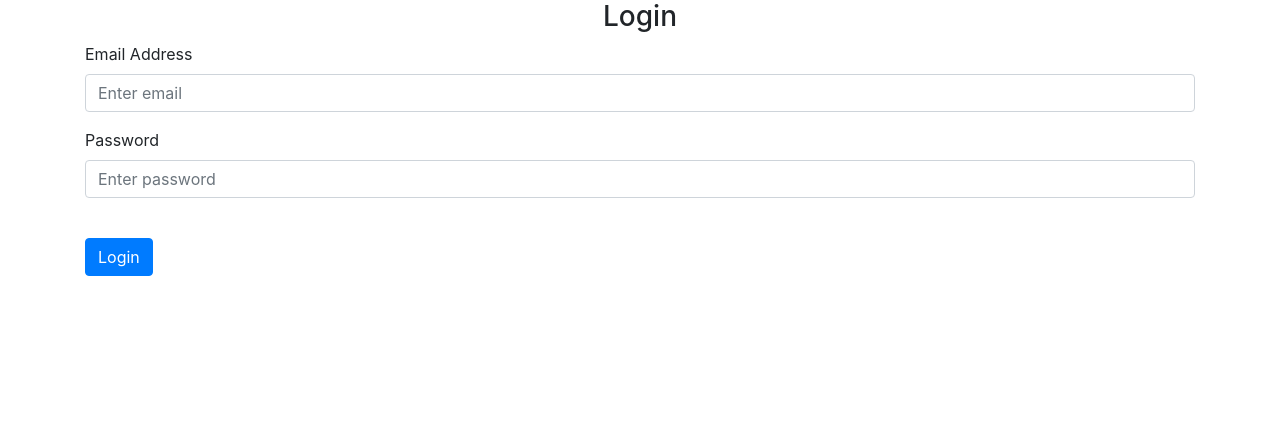
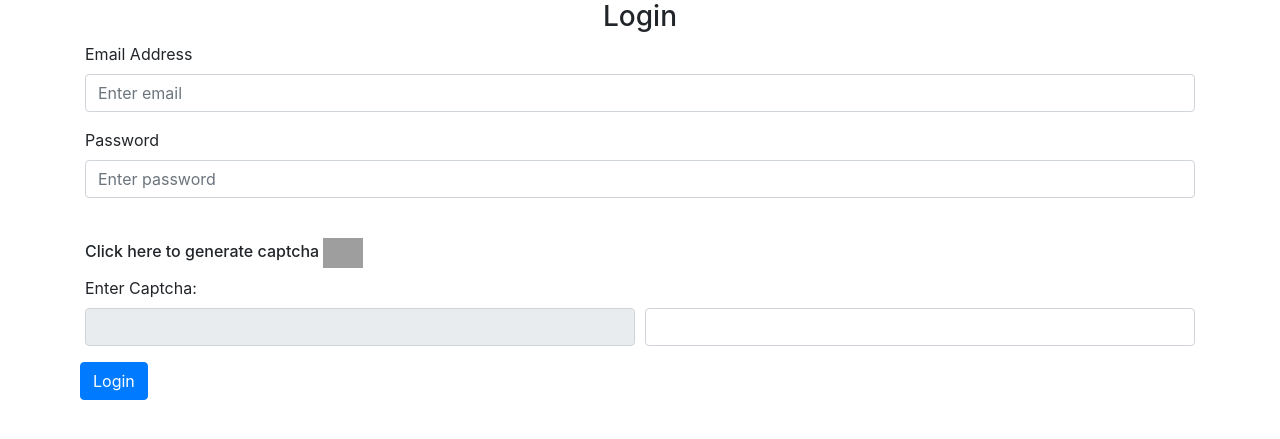
Before and after one commit to Guldurak/File-Sharing-Project, a Python web app: template website/templates/login.html in a window 1280 px wide. Shown: the part 56-495 px from the top of the page. Run offline with Jinja, Linux system fonts and the light colour scheme; the template is opened without the code that fills it, so the values that code supplies are empty; some libraries are stand-ins or nearby versions; grey boxes are pictures that could not be loaded.

Commit message:
Updated with functioning Captcha

```diff
--- a/website/templates/base.html
+++ b/website/templates/base.html
@@ -36,8 +36,12 @@
           <a class="nav-item nav-link" id="home" href="/">Home</a>
           <a class="nav-item nav-link" id="logout" href="/logout">Logout</a>
 
-          <li class="nav-item"><span class="navbar-text">Hello, {{user.first_name}} <h6> </h6></span></li>
-          {% else %}
+          <ul class="navbar-nav ms-auto mb-2 mb-lg-0 margin-right">
+            <li class="nav-item">
+              <a class="nav-item nav-link" id="username" href="/">Hello, {{user.first_name}} </a>
+            </li>
+          </ul>{% else %}
+
           <a class="nav-item nav-link" id="login" href="/login">Login</a>
           <a class="nav-item nav-link" id="signUp" href="/sign-up">Sign Up</a>
           {% endif %}
--- a/website/templates/home.html
+++ b/website/templates/home.html
@@ -1,5 +1,6 @@
 {% extends "base.html" %} {% block title %}Home{% endblock %} {% block content
 %}
+
 <!--<h1 align="center">Notes</h1>-->
 
 <!--<ul class="list-group list-group-flush" id="notes">-->
@@ -20,8 +21,10 @@
 <!--    <button type="submit" class="btn btn-primary">Add Note</button>-->
 <!--  </div>-->
 <!--</form>-->
+
 <form action="/action_page.php">
   <input type="file" id="myFile" name="filename">
   <input type="submit">
 </form>
+
 {% endblock %}
--- a/website/templates/login.html
+++ b/website/templates/login.html
@@ -25,65 +25,43 @@
     />
   </div>
   <br />
-  <button type="submit" class="btn btn-primary">Login</button>
+    <h6>Click here to generate captcha <img src="https://i0.wp.com/agileety.com/wp-content/uploads/2016/02/cropped-Refresh_icon.png?fit=512%2C512&ssl=1" width="40px" onclick="cap()"></h6>
 
-<!--    <label>Enter Captcha:</label>-->
-<!--    <div class="form-row">-->
+    <label>Enter Captcha:</label>
+    <div class="form-row">
 
-<!--      <div class="form-group col-md-6">-->
-<!--        <input type="text" class="form-control" readonly id="capt">-->
-<!--      </div>-->
+      <div class="form-group col-md-6">
+        <input type="text" class="form-control" readonly id="capt" name="capt">
+      </div>
 
-<!--      <div class="form-group col-md-6">-->
-<!--        <input type="text" class="form-control" id="textinput">-->
-<!--      </div>-->
+      <div class="form-group col-md-6">
+        <input type="text" class="form-control" id="textinput" name="textinput">
+      </div>
 
-<!--    </div>-->
+      <button type="submit" class="btn btn-primary">Login</button>
 
-<!--&lt;!&ndash;      <div class="form-group">&ndash;&gt;-->
-<!--&lt;!&ndash;          <button onclick="validcap()" class="btn btn-lg btn-success btn-block">Submit</button>&ndash;&gt;-->
-<!--&lt;!&ndash;      </div>&ndash;&gt;-->
-<!--          </form>-->
-<!--       <h6>Click here to generate captcha <img src="https://i0.wp.com/agileety.com/wp-content/uploads/2016/02/cropped-Refresh_icon.png?fit=512%2C512&ssl=1" width="40px" onclick="cap()"></h6>-->
+    </div>
 
+          </form>
 
+  <script type="text/javascript">
+  function cap(){
+    var alpha = ['A','B','C','D','E','F','G','H','I','J','K','L','M','N','O','P','Q','R','S','T','U','V'
+                 ,'W','X','Y','Z','1','2','3','4','5','6','7','8','9','0','a','b','c','d','e','f','g','h','i',
+                 'j','k','l','m','n','o','p','q','r','s','t','u','v','w','x','y','z', '!','@','#','$','%','^','&','*','+'];
 
+                 var a = alpha[Math.floor(Math.random()*71)];
+                 var b = alpha[Math.floor(Math.random()*71)];
+                 var c = alpha[Math.floor(Math.random()*71)];
+                 var d = alpha[Math.floor(Math.random()*71)];
+                 var e = alpha[Math.floor(Math.random()*71)];
+                 var f = alpha[Math.floor(Math.random()*71)];
 
+                 var final = a+b+c+d+e+f;
+                 document.getElementById("capt").value=final;
+               }
 
-<!--  <script type="text/javascript">-->
-<!--  function cap(){-->
-<!--    var alpha = ['A','B','C','D','E','F','G','H','I','J','K','L','M','N','O','P','Q','R','S','T','U','V'-->
-<!--                 ,'W','X','Y','Z','1','2','3','4','5','6','7','8','9','0','a','b','c','d','e','f','g','h','i',-->
-<!--                 'j','k','l','m','n','o','p','q','r','s','t','u','v','w','x','y','z', '!','@','#','$','%','^','&','*','+'];-->
-<!--                 var a = alpha[Math.floor(Math.random()*71)];-->
-<!--                 var b = alpha[Math.floor(Math.random()*71)];-->
-<!--                 var c = alpha[Math.floor(Math.random()*71)];-->
-<!--                 var d = alpha[Math.floor(Math.random()*71)];-->
-<!--                 var e = alpha[Math.floor(Math.random()*71)];-->
-<!--                 var f = alpha[Math.floor(Math.random()*71)];-->
-
-<!--                 var final = a+b+c+d+e+f;-->
-<!--                 document.getElementById("capt").value=final;-->
-<!--               }-->
-
-<!--               function validcap(){-->
-
-<!--                var stg1 = document.getElementById('capt').value;-->
-<!--                var stg2 = document.getElementById('textinput').value;-->
-
-<!--                if(stg1==stg2){-->
-<!--                  alert("Form is validated Succesfully");-->
-<!--                  return true;-->
-
-<!--                }else{-->
-
-<!--                  alert("Please enter a valid captcha");-->
-<!--                  return false;-->
-<!--                  -->
-<!--                }-->
-<!--               }-->
-<!--  </script>-->
-
+  </script>
 
   <script src="https://code.jquery.com/jquery-3.5.1.slim.min.js" integrity="sha384-DfXdz2htPH0lsSSs5nCTpuj/zy4C+OGpamoFVy38MVBnE+IbbVYUew+OrCXaRkfj" crossorigin="anonymous"></script>
   <script src="https://cdn.jsdelivr.net/npm/bootstrap@4.5.3/dist/js/bootstrap.bundle.min.js" integrity="sha384-ho+j7jyWK8fNQe+A12Hb8AhRq26LrZ/JpcUGGOn+Y7RsweNrtN/tE3MoK7ZeZDyx" crossorigin="anonymous"></script>
--- a/website/templates/sign_up.html
+++ b/website/templates/sign_up.html
@@ -47,8 +47,6 @@ content %}
     />
   </div>
 
-
-
   <br />
   <button type="submit" class="btn btn-primary">Submit</button>
 
--- a/website/views.py
+++ b/website/views.py
@@ -33,5 +33,5 @@ def home():
 #         if note.user_id == current_user.id:
 #             db.session.delete(note)
 #             db.session.commit()
-
+#
 #     return jsonify({})
```
Also changed, not shown: website/auth.py (+20 -8 lines).
